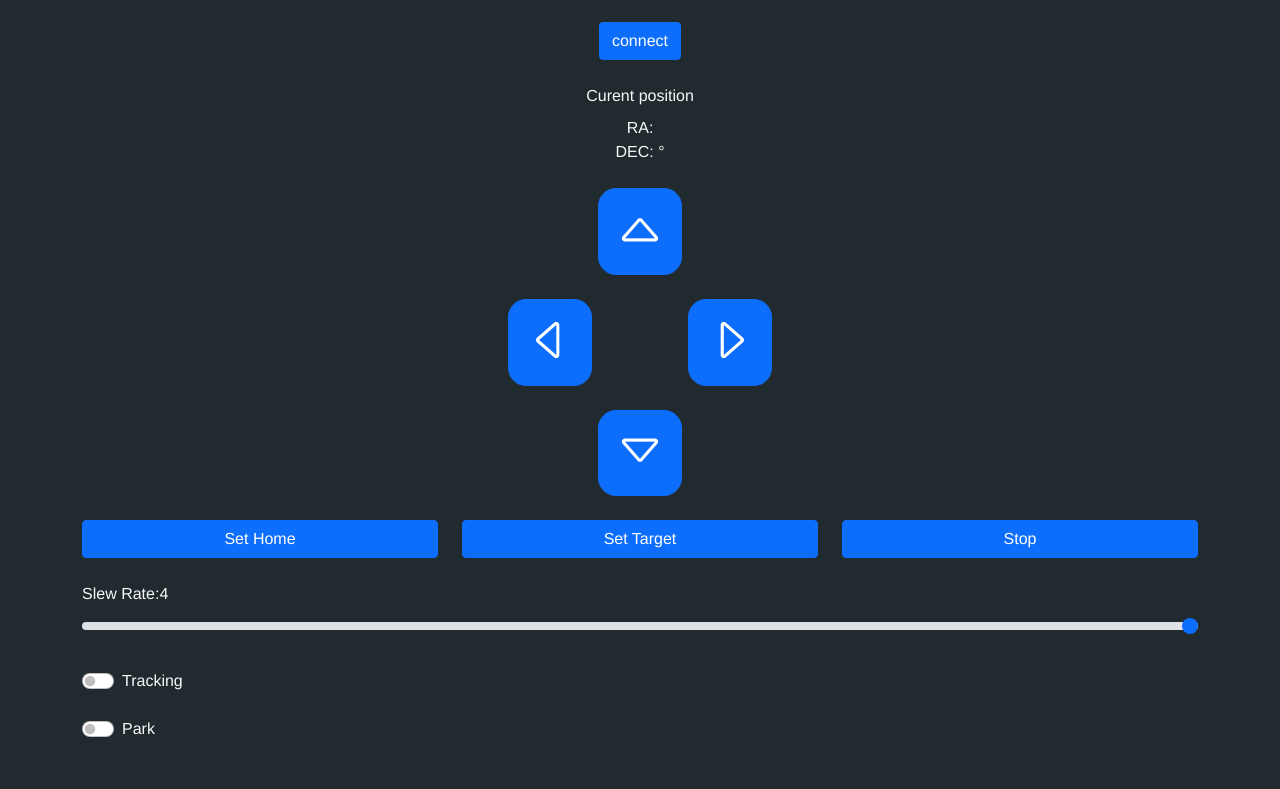
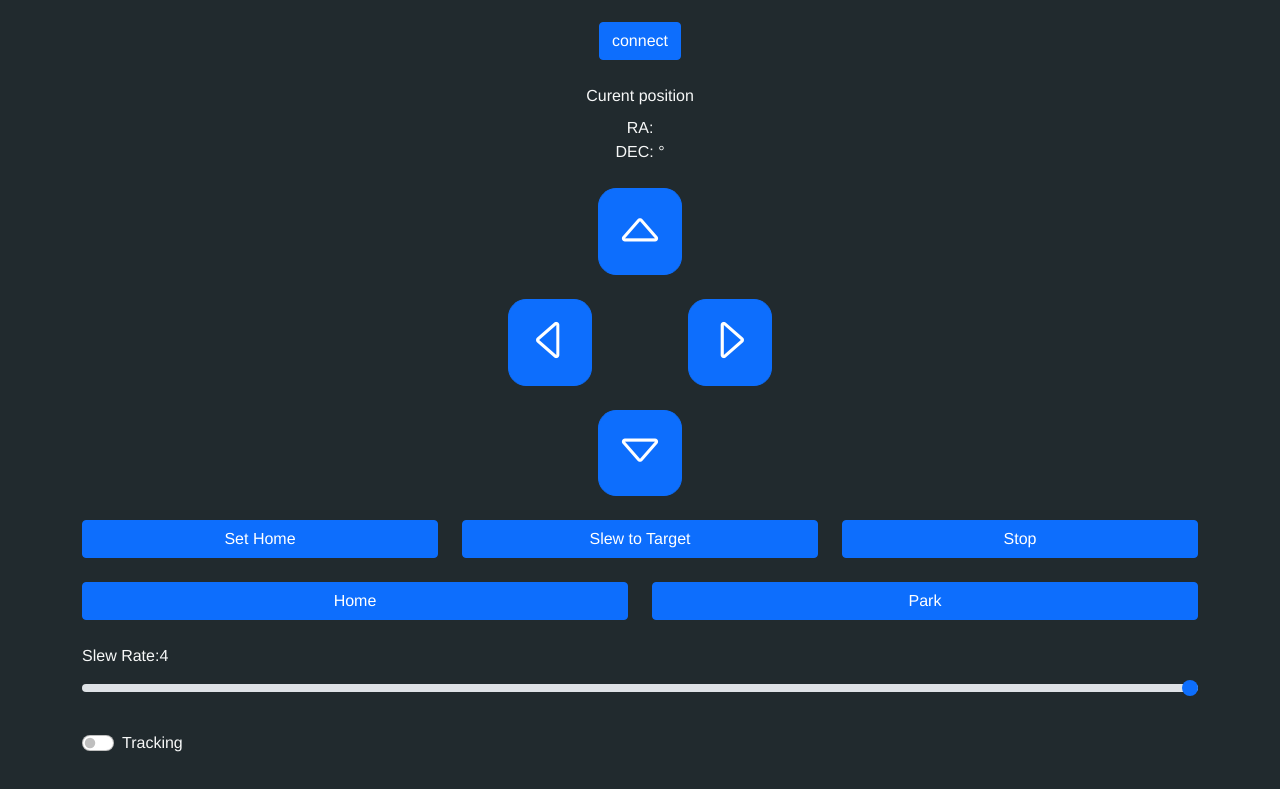
Before and after one commit to OpenAstroPort/Frontend, a Vue app: page / in a window 1280 px wide. Shown: the part 237-1026 px from the top of the page. Built offline with nearby package versions, Linux system fonts and the light colour scheme; no server answers.

Commit message:
add Modal and new Buttons

```diff
--- a/package.json
+++ b/package.json
@@ -14,6 +14,7 @@
     "bootstrap": "^5.1.3",
     "bootstrap-icons": "^1.8.3",
     "core-js": "^3.8.3",
+    "jquery": "^3.6.0",
     "vue": "^3.2.13"
   },
   "devDependencies": {
--- a/src/App.vue
+++ b/src/App.vue
@@ -60,10 +60,46 @@
         <button class="btn btn-primary" @click="setHome();">Set Home</button>
       </div>
       <div class="col d-grid">
-        <button class="btn btn-primary" @click="setTarget();">Set Target</button>
+        <button class="btn btn-primary" data-bs-toggle="modal" data-bs-target="#setTarget">Slew to Target</button>
+        <div class="modal fade" id="setTarget" tabindex="-1" aria-labelledby="setTargetLabel" aria-hidden="true">
+          <div class="modal-dialog modal-dialog-centered">
+            <div class="modal-content">
+              <div class="modal-header">
+                <h5 class="modal-title" id="setTargetLabel">Set Target</h5>
+                <button type="button" class="btn-close" data-bs-dismiss="modal" aria-label="Close"></button>
+              </div>
+              <div class="modal-body">
+                <div class="row">
+                  <label for="inputRA1">RA: </label>
+                  <div class="col"><input id="inputRA1" class="form-control" type="text" placeholder="00h" aria-label="default input example"></div>
+                  <div class="col"><input id="inputRA2" class="form-control" type="text" placeholder="00m" aria-label="default input example"></div>
+                  <div class="col"><input id="inputRA3" class="form-control" type="text" placeholder="00s" aria-label="default input example"></div>
+                </div>
+                <div class="row top-buffer">
+                  <label for="inputDEC1">DEC: </label>
+                  <div class="col"><input id="inputDEC1" class="form-control" type="text" placeholder="00°" aria-label="default input example"></div>
+                  <div class="col"><input id="inputDEC2" class="form-control" type="text" placeholder="00m" aria-label="default input example"></div>
+                  <div class="col"><input id="inputDEC3" class="form-control" type="text" placeholder="00s" aria-label="default input example"></div>
+                </div>
+              </div>
+              <div class="modal-footer">
+                <button type="button" class="btn btn-secondary" data-bs-dismiss="modal">Close</button>
+                <button type="button" class="btn btn-primary" @click="setTarget();">LET IT SLEW!</button>
+              </div>
+            </div>
+          </div>
+        </div>
       </div>
       <div class="col d-grid">
         <button class="btn btn-primary" @click="stopMoveAllDirection();">Stop</button>
+      </div>
+    </div>
+    <div class="row top-buffer">
+      <div class="col d-grid">
+        <button class="btn btn-primary" @click="slewTo('home');">Home</button>
+      </div>
+      <div class="col d-grid">
+        <button class="btn btn-primary" id="toggleParking" @click="activateSwitchToggle('toggleParking');">Park</button>
       </div>
     </div>
     <div class="row top-buffer">
@@ -79,20 +115,20 @@
           <input class="form-check-input" type="checkbox" role="switch" id="toggleTracking" @click="activateSwitchToggle('toggleTracking');">
           <label class="form-check-label" for="toggleTracking">Tracking</label>
         </div>
-        <div class="form-check form-switch form-check-reverse top-buffer">
-          <input class="form-check-input" type="checkbox" role="switch" id="toggleParking" @click="activateSwitchToggle('toggleParking');">
-          <label class="form-check-label" for="toggleParking">Park</label>
-        </div>
       </div>
     </div>
   </div>
 </template>
 
 <script>
+import DeviceSelector from "@/components/DeviceSelector";
+import $ from "../node_modules/jquery";
 
 const axios = require("axios");
 
-import DeviceSelector from "@/components/DeviceSelector";
+$(".modal").on("hidden.bs.modal", function(){
+    $(".modal-body1").html("");
+});
 
 export default {
   name: 'App',
@@ -115,6 +151,14 @@ export default {
   },
 
   methods: {
+
+    slewTo: function (target) {
+      axios.post(process.env.VUE_APP_ROOT_API + "/telescope/slew", {to: target}).then((response) => {
+        if(response.data.status === "success") {
+          console.log(response);
+        }
+      })
+    },
 
     updateSlewRate: function (slewRate) {
       this.slewRate = slewRate.target.value;
@@ -170,7 +214,7 @@ export default {
 
     activateSwitchToggle: function(wichSwitch) {
       var checkbox = document.getElementById(wichSwitch);
-      if (checkbox.checked === true) {
+      if (checkbox.checked === true || wichSwitch === "toggleParking") {
         axios.post(process.env.VUE_APP_ROOT_API + "/telescope/action", {action: wichSwitch}).then((response) => {
           if(response.data.status === "success"){
             console.log(response);
@@ -190,11 +234,16 @@ export default {
 
     setTarget: function() {
       this.isTargetSet = true;
-      axios.post(process.env.VUE_APP_ROOT_API + "/target/position", {declination: this.currentDecAngle, rightAscension: this.currentDecTimeInMin}).then((response) => {
+      const targetRA = document.getElementById("inputRA1").value + ':' + document.getElementById("inputRA2").value + ':' + document.getElementById("inputRA3").value;
+      const targetDEC = document.getElementById("inputDEC1").value + '*' + document.getElementById("inputDEC2").value + '\'' + document.getElementById("inputDEC3").value;
+              // eslint-disable-next-line
+        debugger;
+      axios.post(process.env.VUE_APP_ROOT_API + "/target/position", {declination: targetDEC, rightAscension: targetRA}).then((response) => {
         if(response.data.status === "success"){
           console.log(response.result);
         }
       })
+      this.slewTo("target");
     },
 
     connectDevice: function () {
@@ -255,6 +304,10 @@ body {
   margin-bottom:  2rem;
 }
 
+.modal-content {
+  background-color: #212a2e;
+}
+
 .checkbox-xl {
   transform: scale(1, 4);
 }
```
Also changed, not shown: src/main.js (+5 -5 lines), 1 other file (tests, documents, lock files or other folders).
